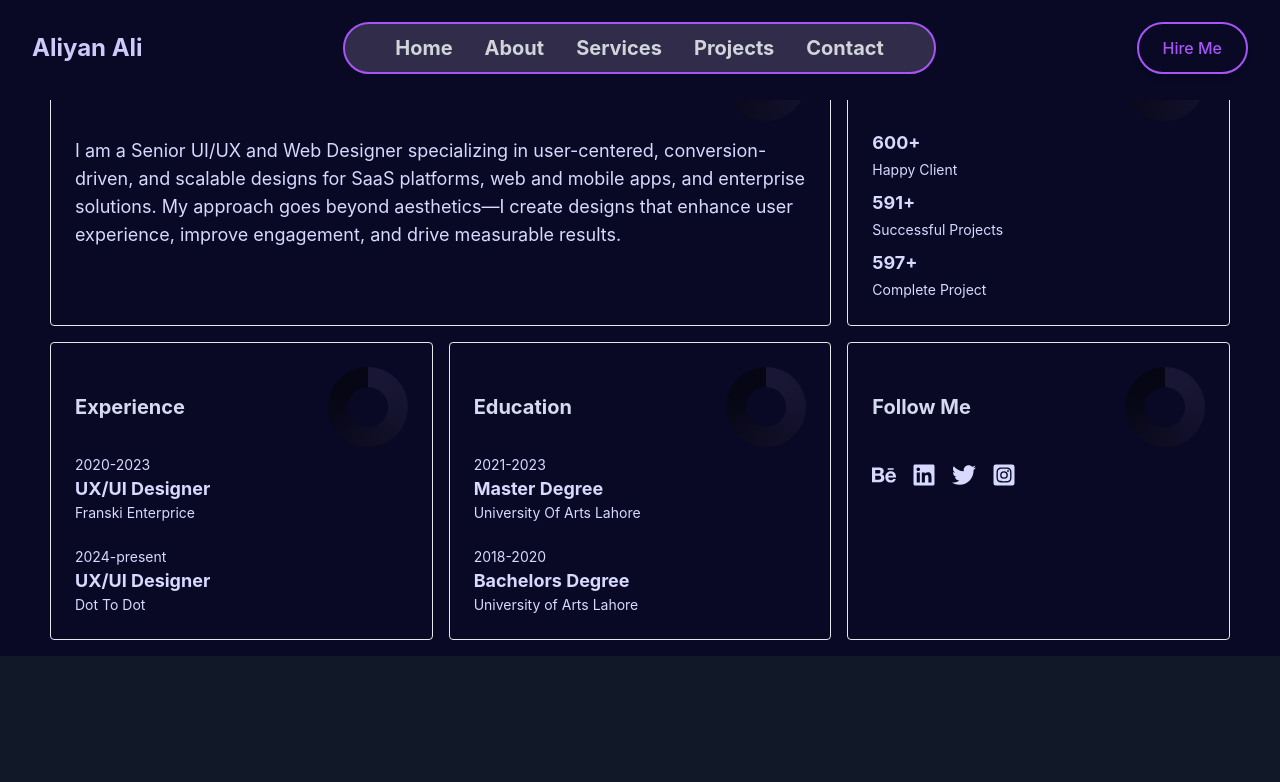
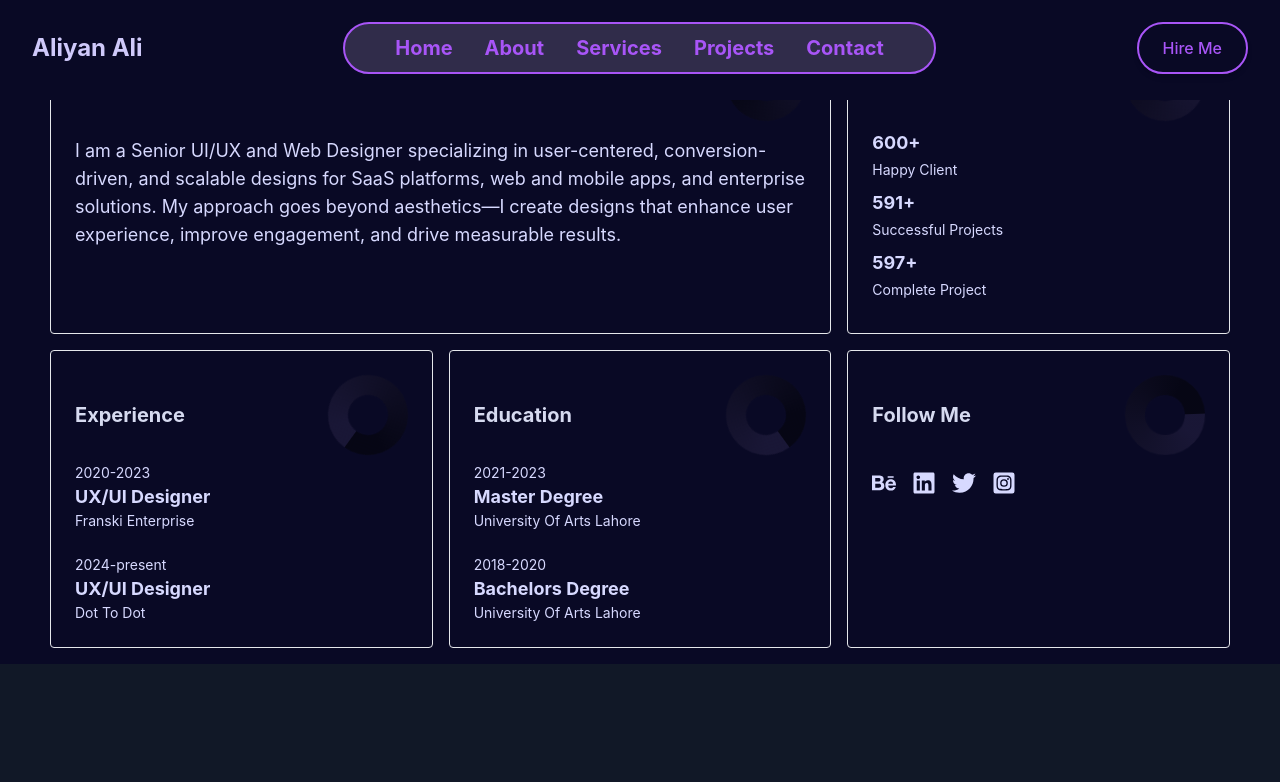
Before and after one commit to FaizAli00/Alyan-Portfolio, a React (Vite) app in the folder my-porfolio/: page /about in a window 1280 px wide. Shown: the top 782 px of the page. Built offline with nearby package versions, Linux system fonts and the light colour scheme.

Commit message:
new changes added again

```diff
--- a/my-porfolio/src/Components/About/About.jsx
+++ b/my-porfolio/src/Components/About/About.jsx
@@ -1,11 +1,16 @@
 import React from "react";
-import { FaBehance, FaLinkedin, FaTwitter, FaInstagramSquare } from "react-icons/fa";
+import {
+  FaBehance,
+  FaLinkedin,
+  FaTwitter,
+  FaInstagramSquare,
+} from "react-icons/fa";
 
-// Reusable gradient circle
-const GradientSpinner = ({ duration  }) => {
+// Gradient spinner component using Tailwind animation
+const GradientSpinner = ({ duration }) => {
   return (
     <div
-      className="w-20 h-20 rounded-full bg-[conic-gradient(from_0deg,rgba(40,35,69,0.5)_10.38%,rgba(2,2,3,0.5)_84.09%)] flex items-center justify-center"
+      className="w-20 h-20 rounded-full bg-[conic-gradient(from_0deg,rgba(40,35,69,0.5)_10.38%,rgba(2,2,3,0.5)_84.09%)] flex items-center justify-center animate-spin duration-[3000ms]"
       style={{
         animation: `spin ${duration}s linear infinite`,
       }}
@@ -13,21 +18,28 @@ const GradientSpinner = ({ duration  }) => {
       <div className="w-10 h-10 bg-[#090925] rounded-full"></div>
     </div>
   );
-  }
+};
 
 const About = () => {
   return (
-    <>
-        <div id="about" className="grid grid-cols-1 md:grid-cols-2 lg:grid-cols-3 gap-4 bg-[#090925] p-4 px-[50px]">
-
-      {/* About me */}
+    <div
+      id="about"
+      className="grid grid-cols-1 md:grid-cols-2 lg:grid-cols-3 gap-4 bg-[#090925] p-4 px-[50px]"
+    >
+      {/* About Me */}
       <div className="md:col-span-2 rounded border p-6 text-left">
         <div className="flex justify-between items-center mb-4">
-          <h2 className="font-bold text-3xl md:text-4xl text-white">About me</h2>
-          <GradientSpinner duration = {3} />
+          <h2 className="font-bold text-3xl md:text-4xl text-white">
+            About me
+          </h2>
+          <GradientSpinner duration={3} />
         </div>
         <p className="text-[#D7D9FF] text-base md:text-lg leading-7">
-        I am a Senior UI/UX and Web Designer specializing in user-centered, conversion-driven, and scalable designs for SaaS platforms, web and mobile apps, and enterprise solutions. My approach goes beyond aesthetics—I create designs that enhance user experience, improve engagement, and drive measurable results.
+          I am a Senior UI/UX and Web Designer specializing in user-centered,
+          conversion-driven, and scalable designs for SaaS platforms, web and
+          mobile apps, and enterprise solutions. My approach goes beyond
+          aesthetics—I create designs that enhance user experience, improve
+          engagement, and drive measurable results.
         </p>
       </div>
 
@@ -35,32 +47,30 @@ const About = () => {
       <div className="border p-6 rounded text-left">
         <div className="flex justify-between items-center mb-2">
           <h4 className="font-bold text-xl text-[#D6DAF0]">Achievement</h4>
-          <GradientSpinner duration = {5} />
+          <GradientSpinner duration={5} />
         </div>
-        <div className="mb-2">
-          <h5 className="font-bold text-lg text-[#D7D9FF]">600+</h5>
-          <span className="text-sm text-[#D7D9FF]">Happy Client</span>
+        {[
+          { label: "Happy Client", value: "600+" },
+          { label: "Successful Projects", value: "591+" },
+          { label: "Complete Project", value: "597+" },
+        ].map((item, index) => (
+          <div key={index} className="mb-2">
+            <h5 className="font-bold text-lg text-[#D7D9FF]">{item.value}</h5>
+            <span className="text-sm text-[#D7D9FF]">{item.label}</span>
           </div>
-        <div className="mb-2">
-          <h5 className="font-bold text-lg text-[#D7D9FF]">591+</h5>
-          <span className="text-sm text-[#D7D9FF]">Successful Projects</span>
-        </div>
-        <div>
-          <h5 className="font-bold text-lg text-[#D7D9FF]">597+</h5>
-          <span className="text-sm text-[#D7D9FF]">Complete Project</span>
-        </div>
+        ))}
       </div>
 
       {/* Experience */}
       <div className="border p-6 rounded text-left">
         <div className="flex justify-between items-center mb-2">
           <h4 className="font-bold text-xl text-[#D6DAF0]">Experience</h4>
-          <GradientSpinner duration = {3.5} />
+          <GradientSpinner duration={3.5} />
         </div>
         <div className="mb-6">
           <p className="text-sm text-[#D7D9FF]">2020-2023</p>
           <h5 className="font-bold text-lg text-[#D7D9FF]">UX/UI Designer</h5>
-          <p className="text-sm text-[#D7D9FF]">Franski Enterprice</p>
+          <p className="text-sm text-[#D7D9FF]">Franski Enterprise</p>
         </div>
         <div>
           <p className="text-sm text-[#D7D9FF]">2024-present</p>
@@ -73,7 +83,7 @@ const About = () => {
       <div className="border p-6 rounded text-left">
         <div className="flex justify-between items-center mb-2">
           <h4 className="font-bold text-xl text-[#D6DAF0]">Education</h4>
-          <GradientSpinner duration = {4} />
+          <GradientSpinner duration={4} />
         </div>
         <div className="mb-6">
           <p className="text-sm text-[#D7D9FF]">2021-2023</p>
@@ -83,7 +93,7 @@ const About = () => {
         <div>
           <p className="text-sm text-[#D7D9FF]">2018-2020</p>
           <h5 className="font-bold text-lg text-[#D7D9FF]">Bachelors Degree</h5>
-          <p className="text-sm text-[#D7D9FF]">University of Arts Lahore</p>
+          <p className="text-sm text-[#D7D9FF]">University Of Arts Lahore</p>
         </div>
       </div>
 
@@ -94,26 +104,38 @@ const About = () => {
           <GradientSpinner duration={4.5} />
         </div>
         <div className="flex gap-4 pt-4">
-    <a href="https://www.behance.net/aliyanali15" target="_blank" rel="noopener noreferrer">
+          <a
+            href="https://www.behance.net/aliyanali15"
+            target="_blank"
+            rel="noopener noreferrer"
+          >
             <FaBehance className="w-6 h-6 text-[#D7D9FF] cursor-pointer" />
           </a>
-    <a href="https://www.linkedin.com/in/aliyan-ali-374400247/" target="_blank" rel="noopener noreferrer">
+          <a
+            href="https://www.linkedin.com/in/aliyan-ali-374400247/"
+            target="_blank"
+            rel="noopener noreferrer"
+          >
             <FaLinkedin className="w-6 h-6 text-[#D7D9FF] cursor-pointer" />
           </a>
-    <a href="https://twitter.com/yourprofile" target="_blank" rel="noopener noreferrer">
+          <a
+            href="https://twitter.com/yourprofile"
+            target="_blank"
+            rel="noopener noreferrer"
+          >
             <FaTwitter className="w-6 h-6 text-[#D7D9FF] cursor-pointer" />
           </a>
-    <a href="https://www.instagram.com/yourprofile" target="_blank" rel="noopener noreferrer">
+          <a
+            href="https://www.instagram.com/yourprofile"
+            target="_blank"
+            rel="noopener noreferrer"
+          >
             <FaInstagramSquare className="w-6 h-6 text-[#D7D9FF] cursor-pointer" />
           </a>
         </div>
       </div>
-
     </div>
-    </>
-
   );
-
 };
 
 export default About;
--- a/my-porfolio/src/Components/Home/Home.jsx
+++ b/my-porfolio/src/Components/Home/Home.jsx
@@ -103,7 +103,7 @@ const Home = () => {
   <img
   src="/img/profile.png"
   alt="Aliyan Ali - UI/UX Designer"
-  className="h-[600px] object-cover object-center rounded-full shadow-[0_10px_40px_rgba(138,43,226,0.6)] transition-transform duration-500 hover:scale-105"
+  className="h-[600px] object-cover object-center  transition-transform duration-500 hover:scale-105"
 />
 </div>
       </div>
--- a/my-porfolio/src/Layouts/Navbar.jsx
+++ b/my-porfolio/src/Layouts/Navbar.jsx
@@ -53,7 +53,7 @@ const Navbar = () => {
                 <li key={item.name}>
                   <button
                     onClick={() => handleNavClick(item.link)}
-                    className="text-gray-300 hover:text-[#e2ff61] transition-opacity hover:opacity-50 duration-500 text-base lg:text-xl font-bold"
+                    className="text-[#a855f7] hover:text-[#e2ff61] transition-opacity hover:opacity-50 duration-500 text-base lg:text-xl font-bold"
                   >
                     {item.name}
                   </button>
--- a/my-porfolio/tailwind.config.js
+++ b/my-porfolio/tailwind.config.js
@@ -82,6 +82,16 @@ export default {
             opacity: "1",
             transform: "translateY(0)",
           },
+          spin: {
+    '0%': { transform: 'rotate(0deg)' },
+    '100%': { transform: 'rotate(360deg)' },
+  },
+  animation: {
+  'fade-in-up': 'fadeInUp 0.5s ease-out forwards',
+    fadeOut: 'fadeOut 10s ease-in-out forwards',
+    'slow-spin': 'spin 3s linear infinite',
+    spin: 'spin 1s linear infinite',
+},
         },
       },
       transitionDelay: {
```
Lines whose indentation alone changed are shown as unchanged.
